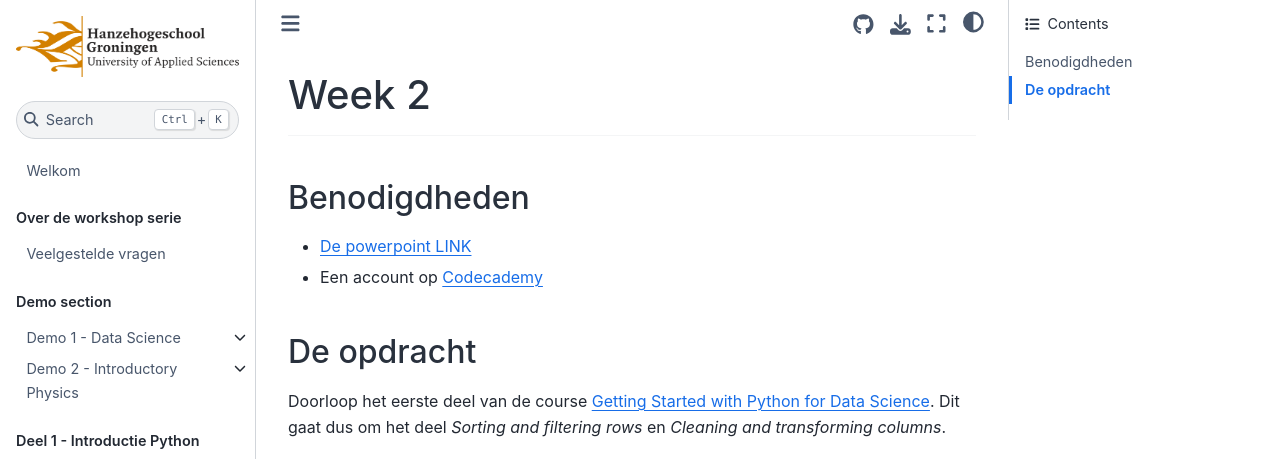
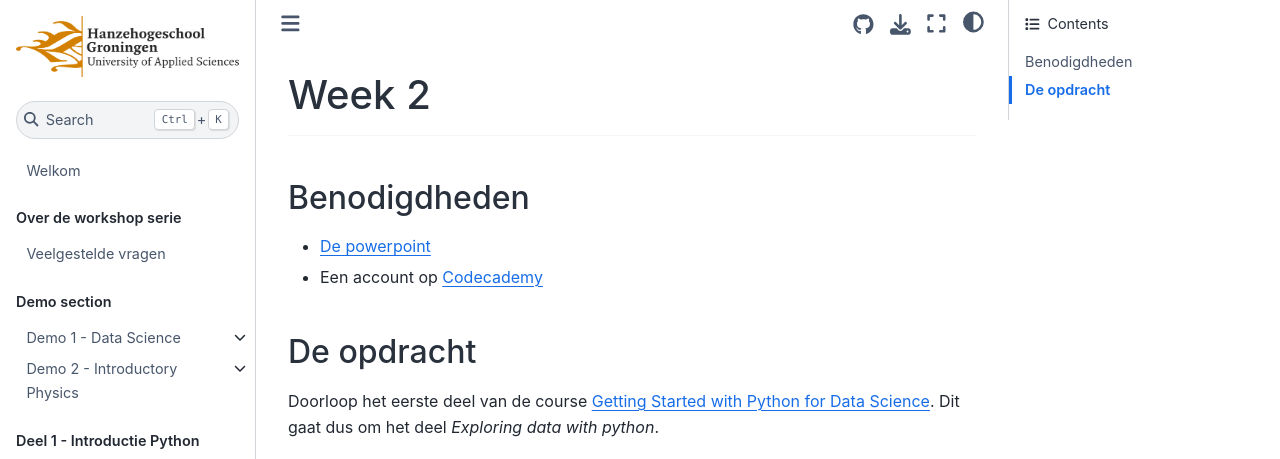
Before and after one commit to Remi-ui/python_tb, a Jupyter Book: the page built from class/week02/week02_summary.md, in a window 1280 px wide and 1208 px high. Shown: the top 459 px of the window. Built offline with Jupyter Book 1.0.4 settings and Sphinx 7.4.7 and the Sphinx Book theme 1.1.4, drawn with Linux system fonts in a browser that asks for light colours; pages that are not in the unit, such as notebooks, are missing from menus; grey boxes are pictures that could not be loaded.

Commit message:
Update week02_summary.md

```diff
--- a/class/week02/week02_summary.md
+++ b/class/week02/week02_summary.md
@@ -5,11 +5,11 @@
 ---
 
 ## Benodigdheden
-- [De powerpoint LINK](../../files/stuurinformatie_workshop_2_python_1.pptx)
+- [De powerpoint](../../files/stuurinformatie_workshop_2_python_1.pptx)
 - Een account op [Codecademy](https://www.codecademy.com/)
 
 ## De opdracht
 
-Doorloop het eerste deel van de course [Getting Started with Python for Data Science](https://www.codecademy.com/learn/getting-started-with-python-for-data-science). Dit gaat dus om het deel *Sorting and filtering rows* en *Cleaning and transforming columns*.
+Doorloop het eerste deel van de course [Getting Started with Python for Data Science](https://www.codecademy.com/learn/getting-started-with-python-for-data-science). Dit gaat dus om het deel *Exploring data with python*.
 
 <iframe src="https://www.codecademy.com/courses/getting-started-with-python-for-data-science/" width="100%" height="600px" allowfullscreen></iframe>
```
